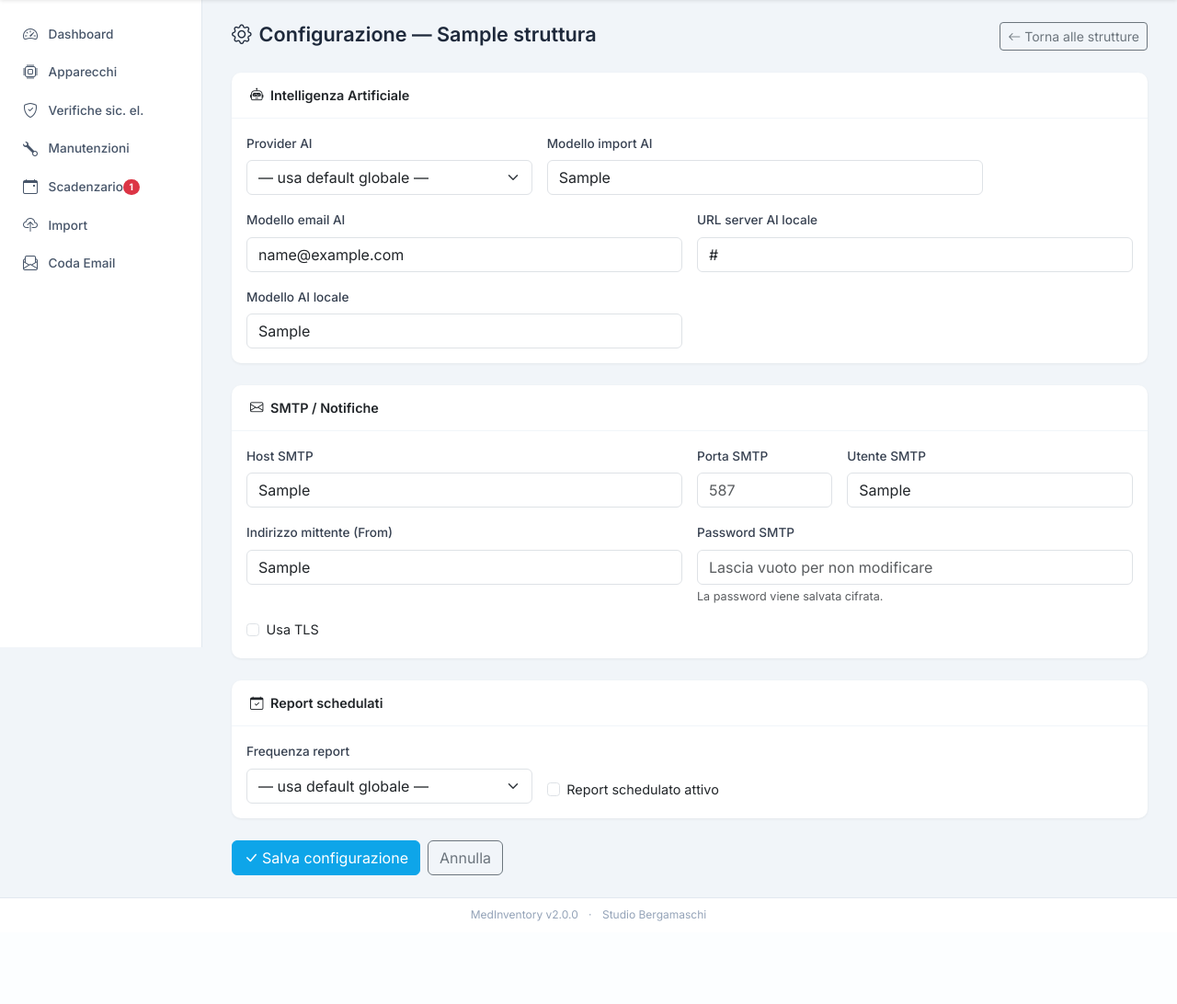
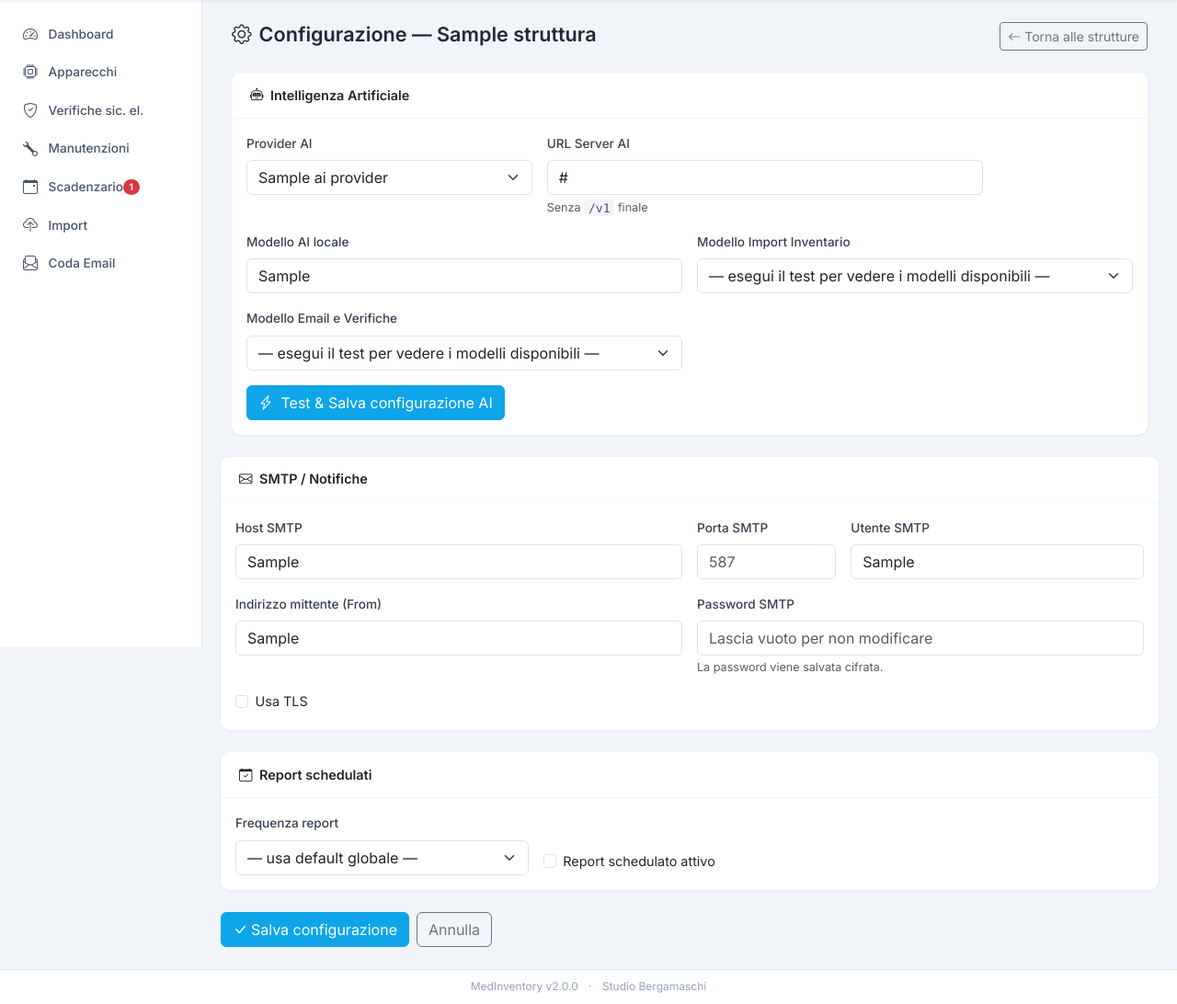
Before and after one commit to greeneye71/Custode_v2, a Flask app: template templates/strutture/config.html in a window 1280 px wide. Shown: the part 56-1148 px from the top of the page at 92% size. Before the commit the page ends 1058 px from the top, so only its background shows below. Run offline with Flask 3, Linux system fonts and the light colour scheme; the template is opened without the code that fills it: most values are stand-ins (such as "Sample title", 1, 10 or a date in 2020).

Commit message:
feat: redesign struttura config with Test & Salva AI section
Co-Authored-By: Claude Sonnet 4.6 <noreply@anthropic.com>

```diff
--- a/templates/strutture/config.html
+++ b/templates/strutture/config.html
@@ -6,89 +6,116 @@
   <h2>
     <i class="bi bi-gear me-2"></i>Configurazione — {{ struttura.nome }}
   </h2>
+  {% if not is_admin_only %}
   <a href="{{ url_for('strutture.index') }}" class="btn btn-outline-secondary btn-sm">
     <i class="bi bi-arrow-left me-1"></i>Torna alle strutture
   </a>
+  {% else %}
+  <a href="{{ url_for('index') }}" class="btn btn-outline-secondary btn-sm">
+    <i class="bi bi-arrow-left me-1"></i>Dashboard
+  </a>
+  {% endif %}
 </div>
 
-<form method="POST" action="{{ url_for('strutture.config', struttura_id=struttura.id) }}">
 <div class="row g-4">
 
   {# ------------------------------------------------------------------ #}
-    {# Sezione: Intelligenza Artificiale                                   #}
+  {# Sezione: Intelligenza Artificiale (AJAX, fuori dal form principale) #}
   {# ------------------------------------------------------------------ #}
   <div class="col-12">
     <div class="card">
-        <div class="card-header">
-          <i class="bi bi-robot me-1"></i> Intelligenza Artificiale
+      <div class="card-header d-flex justify-content-between align-items-center">
+        <span><i class="bi bi-robot me-1"></i> Intelligenza Artificiale</span>
+        <span id="ai_status_badge"></span>
       </div>
       <div class="card-body">
         <div class="row g-3">
 
           <div class="col-md-4">
             <label class="form-label">Provider AI</label>
-              <select class="form-select" name="ai_provider" id="struttura_ai_provider"
-                      onchange="toggleStrutturaAIFields()">
-                <option value="" {% if not cfg.get('ai_provider') %}selected{% endif %}>— usa default globale —</option>
-                <option value="anthropic"        {% if cfg.get('ai_provider') == 'anthropic' %}selected{% endif %}>Anthropic Claude</option>
-                <option value="gemini"           {% if cfg.get('ai_provider') == 'gemini' %}selected{% endif %}>Google Gemini</option>
-                <option value="openai"           {% if cfg.get('ai_provider') == 'openai' %}selected{% endif %}>OpenAI</option>
-                <option value="ollama"           {% if cfg.get('ai_provider') == 'ollama' %}selected{% endif %}>Ollama (locale)</option>
-                <option value="lmstudio"         {% if cfg.get('ai_provider') == 'lmstudio' %}selected{% endif %}>LM Studio (locale)</option>
-                <option value="openai_compatible" {% if cfg.get('ai_provider') == 'openai_compatible' %}selected{% endif %}>OpenAI-compatible</option>
+            <select class="form-select" id="struttura_ai_provider" onchange="toggleStrutturaAIFields()">
+              {% for prov_id, prov_label in ai_providers %}
+              <option value="{{ prov_id }}"
+                      {% if cfg.get('ai_provider', 'anthropic') == prov_id %}selected{% endif %}>
+                {{ prov_label }}
+              </option>
+              {% endfor %}
             </select>
           </div>
 
           <div class="col-md-8" id="struttura_anthropic_key">
             <label class="form-label">Anthropic API Key</label>
-              <input type="password" class="form-control" name="anthropic_api_key"
-                     placeholder="{% if cfg.get('anthropic_api_key') %}Configurata — lascia vuoto per non modificare{% else %}Non configurata{% endif %}">
+            <input type="password" class="form-control" id="ai_api_key"
+                   placeholder="{% if cfg.get('anthropic_api_key') %}Configurata — lascia vuoto per non modificare{% else %}sk-ant-api...{% endif %}">
           </div>
 
           <div class="col-md-8" id="struttura_gemini_key" style="display:none;">
             <label class="form-label">Google Gemini API Key</label>
-              <input type="password" class="form-control" name="gemini_api_key"
+            <input type="password" class="form-control" id="ai_gemini_key"
                    placeholder="{% if cfg.get('gemini_api_key') %}Configurata — lascia vuoto per non modificare{% else %}AIza...{% endif %}">
           </div>
 
           <div class="col-md-8" id="struttura_openai_key" style="display:none;">
             <label class="form-label">OpenAI API Key</label>
-              <input type="password" class="form-control" name="openai_api_key"
+            <input type="password" class="form-control" id="ai_openai_key"
                    placeholder="{% if cfg.get('openai_api_key') %}Configurata — lascia vuoto per non modificare{% else %}sk-...{% endif %}">
           </div>
 
-            <div class="col-md-6">
-              <label class="form-label">Modello import AI</label>
-              <input type="text" class="form-control" name="ai_import_model"
-                     value="{{ cfg.get('ai_import_model', '') }}"
-                     placeholder="Es. claude-sonnet-4-20250514">
+          <div class="col-md-6" id="struttura_local_url" style="display:none;">
+            <label class="form-label">URL Server AI</label>
+            <input type="text" class="form-control" id="ai_local_base_url"
+                   value="{{ cfg.get('ai_local_base_url', '') }}"
+                   placeholder="http://localhost:11434">
+            <div class="form-text">Senza <code>/v1</code> finale</div>
+          </div>
+
+          <div class="col-md-6" id="struttura_local_model" style="display:none;">
+            <label class="form-label">Modello AI locale</label>
+            <input type="text" class="form-control" id="ai_local_model"
+                   value="{{ cfg.get('ai_local_model', '') }}"
+                   placeholder="Es. llama3.2">
           </div>
 
           <div class="col-md-6">
-              <label class="form-label">Modello email AI</label>
-              <input type="text" class="form-control" name="ai_email_model"
-                     value="{{ cfg.get('ai_email_model', '') }}"
-                     placeholder="Es. claude-haiku-4-5-20251001">
+            <label class="form-label">Modello Import Inventario</label>
+            <select class="form-select" id="ai_import_model">
+              {% if cfg.get('ai_import_model') %}
+              <option value="{{ cfg.get('ai_import_model') }}" selected>{{ cfg.get('ai_import_model') }}</option>
+              {% else %}
+              <option value="">— esegui il test per vedere i modelli disponibili —</option>
+              {% endif %}
+            </select>
           </div>
 
           <div class="col-md-6">
-              <label class="form-label">URL server AI locale</label>
-              <input type="text" class="form-control" name="ai_local_base_url"
-                     value="{{ cfg.get('ai_local_base_url', '') }}"
-                     placeholder="http://localhost:11434">
+            <label class="form-label">Modello Email e Verifiche</label>
+            <select class="form-select" id="ai_email_model">
+              {% if cfg.get('ai_email_model') %}
+              <option value="{{ cfg.get('ai_email_model') }}" selected>{{ cfg.get('ai_email_model') }}</option>
+              {% else %}
+              <option value="">— esegui il test per vedere i modelli disponibili —</option>
+              {% endif %}
+            </select>
           </div>
 
-            <div class="col-md-6">
-              <label class="form-label">Modello AI locale</label>
-              <input type="text" class="form-control" name="ai_local_model"
-                     value="{{ cfg.get('ai_local_model', '') }}"
-                     placeholder="Es. llama3.2">
+          <div class="col-12" id="ai_test_result" style="display:none;"></div>
+
+          <div class="col-12">
+            <button type="button" class="btn btn-primary" onclick="testSalvaAI()" id="btn_test_salva">
+              <span class="spinner-border spinner-border-sm me-1" role="status" style="display:none;" id="ai_spinner" aria-hidden="true"></span>
+              <i class="bi bi-lightning-charge me-1" id="ai_btn_icon"></i>
+              Test &amp; Salva configurazione AI
+            </button>
           </div>
 
         </div>
       </div>
     </div>
   </div>
+
+  {% if not is_admin_only %}
+  <form method="POST" action="{{ url_for('strutture.config', struttura_id=struttura.id) }}" class="col-12 p-0">
+  <div class="row g-4">
 
     {# ------------------------------------------------------------------ #}
     {# Sezione: SMTP / Notifiche                                           #}
@@ -201,15 +228,19 @@
 
   </div>
   </form>
+  {% endif %}
+
+</div>
 
 <script>
+var _testAiUrl = "{{ url_for('strutture.test_ai_config', struttura_id=struttura.id) }}";
+
 function toggleStrutturaAIFields() {
     var provider = document.getElementById('struttura_ai_provider').value;
-    var isAnthropic = (provider === 'anthropic');
-    var isGemini    = (provider === 'gemini');
-    var isOpenAI    = (provider === 'openai');
+    var isCloud = ['anthropic', 'gemini', 'openai'].includes(provider);
+    var isLocal = !isCloud;
 
-    function setField(id, show) {
+    function setVis(id, show) {
         var el = document.getElementById(id);
         if (!el) return;
         el.style.display = show ? '' : 'none';
@@ -219,10 +250,93 @@ function toggleStrutturaAIFields() {
         });
     }
 
-    setField('struttura_anthropic_key', isAnthropic);
-    setField('struttura_gemini_key',    isGemini);
-    setField('struttura_openai_key',    isOpenAI);
+    setVis('struttura_anthropic_key', provider === 'anthropic');
+    setVis('struttura_gemini_key',    provider === 'gemini');
+    setVis('struttura_openai_key',    provider === 'openai');
+    setVis('struttura_local_url',     isLocal);
+    setVis('struttura_local_model',   isLocal);
 }
+
+function testSalvaAI() {
+    var provider = document.getElementById('struttura_ai_provider').value;
+    var payload = {
+        provider:        provider,
+        api_key:         (document.getElementById('ai_api_key') || {}).value || '',
+        gemini_api_key:  (document.getElementById('ai_gemini_key') || {}).value || '',
+        openai_api_key:  (document.getElementById('ai_openai_key') || {}).value || '',
+        local_base_url:  (document.getElementById('ai_local_base_url') || {}).value || '',
+        local_model:     (document.getElementById('ai_local_model') || {}).value || '',
+        ai_import_model: document.getElementById('ai_import_model').value || '',
+        ai_email_model:  document.getElementById('ai_email_model').value || '',
+    };
+
+    document.getElementById('ai_spinner').style.display  = '';
+    document.getElementById('ai_btn_icon').style.display = 'none';
+    document.getElementById('btn_test_salva').disabled   = true;
+    document.getElementById('ai_test_result').style.display = 'none';
+
+    fetch(_testAiUrl, {
+        method: 'POST',
+        headers: {'Content-Type': 'application/json'},
+        body: JSON.stringify(payload)
+    })
+    .then(function(r) { return r.json(); })
+    .then(function(result) {
+        document.getElementById('ai_spinner').style.display  = 'none';
+        document.getElementById('ai_btn_icon').style.display = '';
+        document.getElementById('btn_test_salva').disabled   = false;
+
+        var div = document.getElementById('ai_test_result');
+        div.style.display = '';
+        if (result.ok) {
+            div.innerHTML = '<div class="alert alert-success py-2 mb-0"><i class="bi bi-check-circle me-1"></i>' + result.message + '</div>';
+            if (result.models && result.models.length > 0) {
+                populateModelSelect('ai_import_model', result.models, payload.ai_import_model);
+                populateModelSelect('ai_email_model',  result.models, payload.ai_email_model);
+            }
+        } else {
+            div.innerHTML = '<div class="alert alert-danger py-2 mb-0"><i class="bi bi-exclamation-triangle me-1"></i>' + result.message + '</div>';
+        }
+    })
+    .catch(function(err) {
+        document.getElementById('ai_spinner').style.display  = 'none';
+        document.getElementById('ai_btn_icon').style.display = '';
+        document.getElementById('btn_test_salva').disabled   = false;
+        var div = document.getElementById('ai_test_result');
+        div.style.display = '';
+        div.innerHTML = '<div class="alert alert-danger py-2 mb-0">Errore di rete: ' + err + '</div>';
+    });
+}
+
+function populateModelSelect(selectId, models, currentValue) {
+    var select = document.getElementById(selectId);
+    var prev = currentValue || select.value;
+    select.innerHTML = '';
+    if (!prev) {
+        var placeholder = document.createElement('option');
+        placeholder.value = '';
+        placeholder.textContent = '— seleziona modello —';
+        select.appendChild(placeholder);
+    }
+    models.forEach(function(m) {
+        var opt = document.createElement('option');
+        opt.value = m;
+        opt.textContent = m;
+        if (m === prev) opt.selected = true;
+        select.appendChild(opt);
+    });
+    if (prev && !models.includes(prev)) {
+        var custom = document.createElement('option');
+        custom.value = prev;
+        custom.textContent = prev + ' (personalizzato)';
+        custom.selected = true;
+        select.insertBefore(custom, select.firstChild);
+    }
+    if (!select.value && models.length > 0) {
+        select.value = models[0];
+    }
+}
+
 document.addEventListener('DOMContentLoaded', toggleStrutturaAIFields);
 </script>
 {% endblock %}
```
Lines whose indentation alone changed are shown as unchanged.
